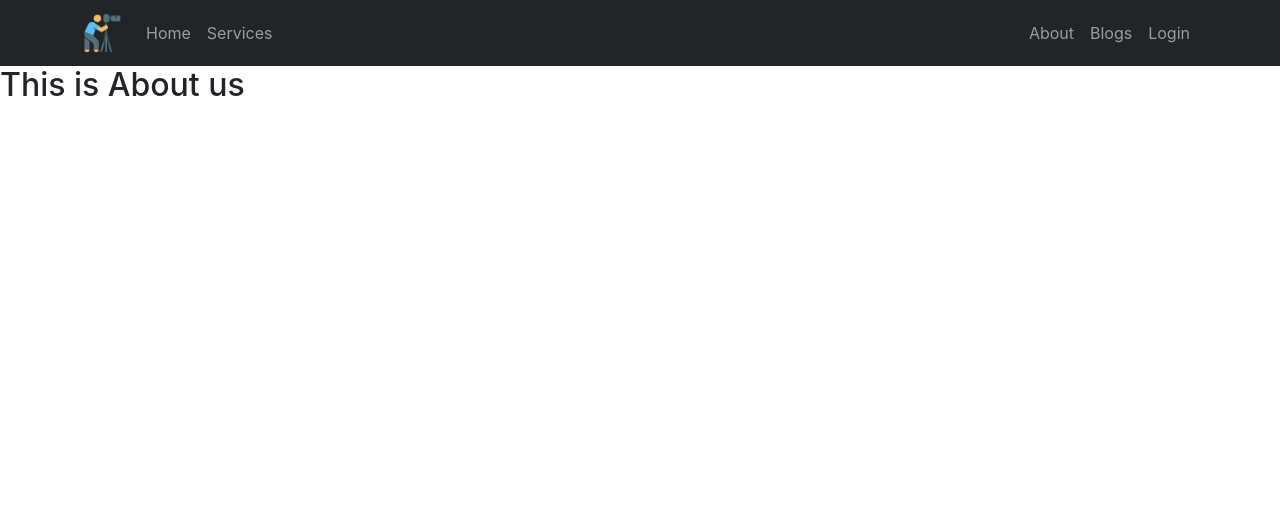
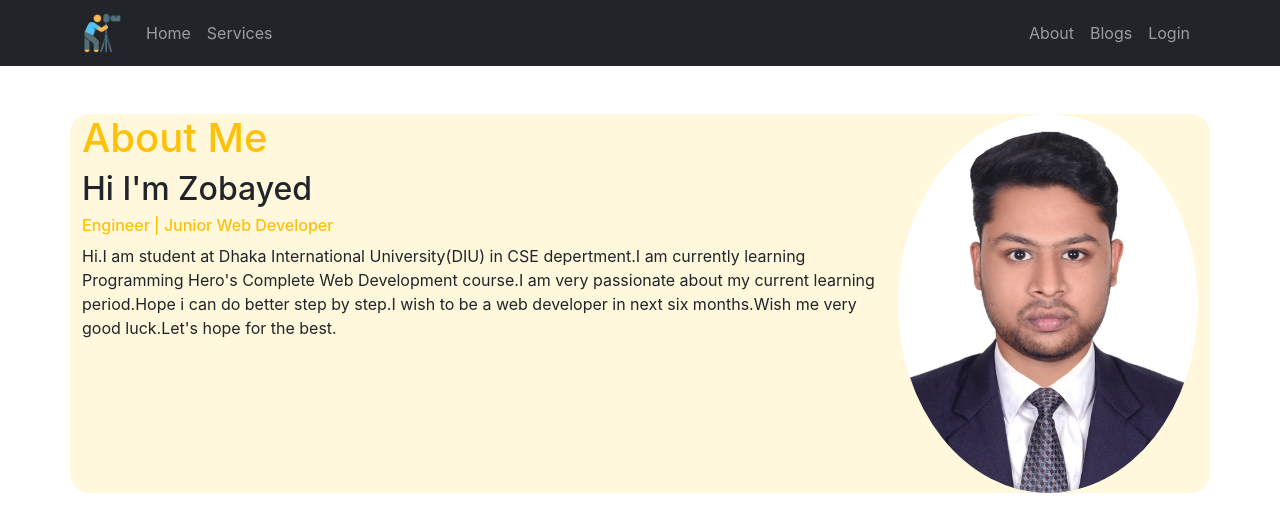
Before and after one commit to AbuZobayed/independent-service-provider, a React (Create React App) app: page /about in a window 1280 px wide. Shown: the top 532 px of the page. Built offline with nearby package versions, Linux system fonts and the light colour scheme; no server answers.

Commit message:
about us section done

```diff
--- a/src/App.js
+++ b/src/App.js
@@ -2,6 +2,7 @@
 import { Route, Routes } from 'react-router-dom';
 import './App.css';
 import About from './Pages/About/About';
+import Blog from './Pages/Blog/Blog';
 import Checkout from './Pages/Checkout/Checkout/Checkout';
 import Home from './Pages/Home/Home/Home';
 import Login from './Pages/Login/Login/Login';
@@ -20,6 +21,7 @@ function App() {
         <Route path='/' element={<Home></Home>}></Route>
         <Route path='/home' element={<Home></Home>}></Route>
         <Route path='/service/:serviceId' element={<ServiceDetail></ServiceDetail>}></Route>
+
         <Route path='/about' element={<About></About>}></Route>
         <Route path='/login' element={<Login></Login>}></Route>
         <Route path='/register' element={<Register></Register>}></Route>
--- a/src/Pages/About/About.css
+++ b/src/Pages/About/About.css
@@ -0,0 +1,8 @@
+.aboutUs{
+    background-color: cornsilk;
+    border-radius: 20px;
+}
+
+.photo{
+    width: 300px;
+}
--- a/src/Pages/About/About.js
+++ b/src/Pages/About/About.js
@@ -1,9 +1,26 @@
 import React from 'react';
+import './About.css'
+import photo from '../../images/about/pp-1.jpg'
 
 const About = () => {
     return (
         <div>
-            <h2>This is About us</h2>
+            <div  className='container mt-5 d-flex aboutUs'>
+            <div>
+                <h1 className='text-warning'>About Me</h1>
+                <div>
+                    <h2>Hi I'm Zobayed</h2>
+                    <h6><span className='text-warning'>Engineer |  Junior Web Developer</span></h6>
+                </div>
+                <p>Hi.I am student at Dhaka International University(DIU) in CSE depertment.I am currently learning
+                Programming Hero's Complete Web Development course.I am very passionate about my current learning
+                period.Hope i can do better step by step.I wish to be a web developer in next six months.Wish me very
+                good luck.Let's hope for the best.</p>
+            </div>
+            <div>
+                <img className='photo rounded-circle' src={photo} alt="" />
+            </div>
+            </div>
         </div>
     );
 };
--- /dev/null
+++ b/src/Pages/Blog/Blog.js
@@ -0,0 +1,11 @@
+import React from 'react';
+
+const Blog = () => {
+    return (
+        <div>
+            <h2>this is blogs</h2>
+        </div>
+    );
+};
+
+export default Blog;
--- a/src/Pages/Login/SocialLogin/SocialLogin.js
+++ b/src/Pages/Login/SocialLogin/SocialLogin.js
@@ -39,10 +39,6 @@ const SocialLogin = () => {
                     <span className='px-2'>Google Sign In</span>
                 </button>
 
-                <button className='btn btn-outline-secondary w-50 d-block mx-auto my-2'>
-                    <img style={{width:'30px'}} src={facebook} alt="" />
-                    <span className='px-2'>Facebook Sign In</span>
-                </button>
 
                 <button
                     onClick={() => signInWithGithub()}
--- a/src/Pages/ServiceDetail/ServiceDetail.js
+++ b/src/Pages/ServiceDetail/ServiceDetail.js
@@ -2,13 +2,14 @@ import React from 'react';
 import { Link, useParams } from 'react-router-dom';
 
 const ServiceDetail = () => {
-    const {serviceId} = useParams()
+    const {serviceId , name} = useParams()
     return (
         <div>
             <h2>welcome to datails: {serviceId}</h2>
+            <h3>{name}</h3>
             <div className='text-center'>
             <Link to="/checkout">
-                <button className='btn btn-primary'>Proceed Checkout</button>
+                <button className='btn btn-dark'>Proceed Checkout</button>
             </Link>
             </div>
         </div>
--- a/src/Pages/Shared/Header/Header.js
+++ b/src/Pages/Shared/Header/Header.js
@@ -23,7 +23,7 @@ const Header = () => {
   <Navbar.Toggle aria-controls="responsive-navbar-nav" />
   <Navbar.Collapse id="responsive-navbar-nav">
     <Nav className="me-auto">
-      <Nav.Link href="home#services">Home</Nav.Link>
+      <Nav.Link href="home#home">Home</Nav.Link>
       <Nav.Link href="home#services">Services</Nav.Link>
     </Nav>
     <Nav>
```
Also changed, not shown: src/Pages/Blog/Blog.css (added), src/images/about/pp-1.jpg (added).
